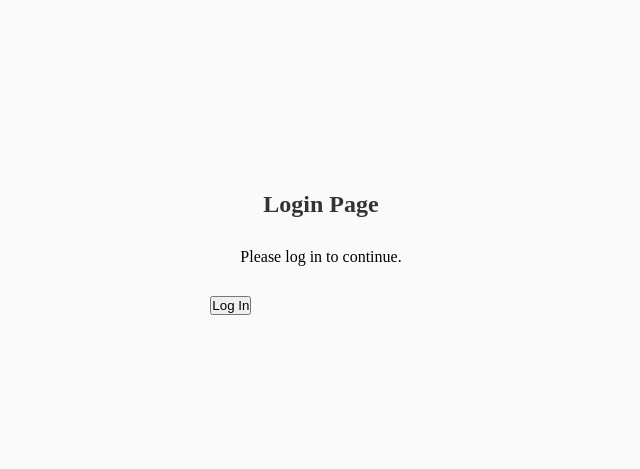
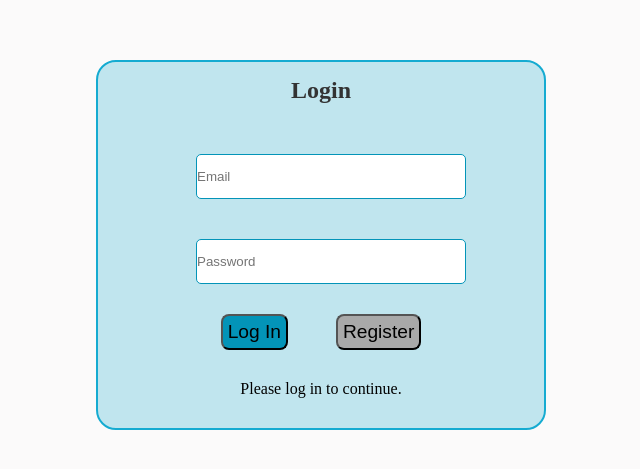
Before and after one commit to JonathanGian/TS_Group_App, a React (Vite) app in the folder frontend/: page / in a window 1280 px wide. Shown: the part 155-624 px from the top of the page, without its empty margins (319-959 px from the left). Built offline with nearby package versions, Linux system fonts and the light colour scheme.

Commit message:
Added Login and Registery for the user. Still needs to be navigated somewhere when after you login but everything else is done and token is stored in local storage for now

```diff
--- a/frontend/package.json
+++ b/frontend/package.json
@@ -15,7 +15,7 @@
     "@emotion/styled": "^11.14.0",
     "@fontsource/roboto": "^5.1.1",
     "@mui/icons-material": "^6.4.3",
-    "@mui/material": "^6.4.3",
+    "@mui/material": "^6.4.7",
     "@types/axios": "^0.9.36",
     "axios": "^1.7.9",
     "dotenv": "^16.4.7",
--- a/frontend/src/Components/Login/Login.css
+++ b/frontend/src/Components/Login/Login.css
@@ -8,8 +8,12 @@ body {
 }
 
 .login-container {
+    display: flex;
+    flex-direction: column;
+    justify-content: center;
+    align-items: center;
     width: 450px;
-    height: 270px;
+    max-height: 400px;
     background: #c0e5ee;
     border-radius: 20px;
     border: 2px solid #15abd1;
@@ -34,15 +38,29 @@ h1 {
 .login-button {
     background: #0394b8;
     font-size: larger;
-    padding: 10px;
+    padding: 5px;
     border-radius: 8px;
-    display: inline-block;
-    margin: 30px 10px 10px 0;
     text-align: center;
     vertical-align: middle;
     width: fit-content;
 }
+.register-button{
+    background: darkgray;
+    font-size: larger;
+    padding: 5px;
+    border-radius: 8px;
 
+    text-align: center;
+    vertical-align: middle;
+    width: fit-content;
+}
+.button-group{
+    width: 45%;
+    display: flex;
+    justify-content: space-between;
+    align-items: center;
+    margin-top: 20px;
+}
 p {
     text-align: center;
     margin: 30px;
--- a/frontend/src/Components/Login/Login.tsx
+++ b/frontend/src/Components/Login/Login.tsx
@@ -1,17 +1,73 @@
-import React from "react";
-import { useAuth } from "../../Contexts/AuthContext";
-import "./Login.css";
+import React, { useState } from "react";
+import './Login.css';
+import { useNavigate } from "react-router-dom";
+const Login = () => {
+  // Added states for username, email, and password
+  const [email, setEmail] = useState("");
+  const [password, setPassword] = useState("");
+  const [message, setMessage] = useState("");
+ const baseUrl = "http://localhost:5005/api/auth"; // Base URL for the backend
+  const navigate = useNavigate();
 
-const Login = () => {
-	const { login } = useAuth();
+  // Login function now sends email and password to the backend
+  const handleLogin = async () => {
+    try {
+      const response = await fetch(`${baseUrl}/login`, {
+        method: 'POST',
+        headers: { 'Content-Type': 'application/json' },
+        body: JSON.stringify({ email, password })
+      });
+      const data = await response.json();
+      if (response.ok) {
+        setMessage("Login successful!");
+        // Store the token for later authenticated requests
 
-	return (
-		<div>
-			<h1>Login Page</h1>
-			<p>Please log in to continue.</p>
-			<button onClick={login}>Log In</button>
-		</div>
-	);
+		// You can also store the token in localStorage or context for later use
+        localStorage.setItem("token", data.token);
+      } else {
+        setMessage(data.message || "Login failed. Please try again.");
+      }
+    } catch (error) {
+      setMessage("An error occurred during login. Please try again.");
+    }finally {
+	// Redirect to the dashboard after successful login
+		  if (message === "Login successful!") {
+			navigate("/");
+		  }
+	}
+  };
+
+  return (
+    <div className="login-container">
+      <h1>Login</h1>
+
+      <div className="form-group">
+        <input
+          className="login-input"
+          placeholder="Email"
+          value={email}
+          onChange={(e) => setEmail(e.target.value)}
+        />
+      </div>
+      <div className="form-group">
+        <input
+          type="password"
+          className="login-input"
+          placeholder="Password"
+          value={password}
+          onChange={(e) => setPassword(e.target.value)}
+        />
+      </div>
+      <div className="button-group">
+	    <button className="login-button" onClick={handleLogin}>Log In</button>
+      <button className="register-button" onClick={()=> navigate("/register")}>Register</button>
+	  </div>
+	  <div>
+      <p>Please log in to continue.</p>
+      <p>{message}</p>
+	  </div>
+    </div>
+  );
 };
 
 export default Login;
--- /dev/null
+++ b/frontend/src/Components/Register/Register.tsx
@@ -0,0 +1,151 @@
+import React, { useState } from "react";
+import { useNavigate } from "react-router-dom";
+import { Container, TextField, Button, Typography, Box } from "@mui/material";
+import { Link } from "react-router-dom";
+const Register = () => {
+  // Added states for username, email, and password
+  const [username, setUsername] = useState("");
+  const [email, setEmail] = useState("");
+  const [password, setPassword] = useState("");
+  const [message, setMessage] = useState("");
+  const baseUrl = "http://localhost:5005/api"; // Base URL for the backend
+  const navigate = useNavigate();
+  // Registration sends username, email, and password to the backend
+  const handleRegister = async () => {
+    try {
+      const response = await fetch(`${baseUrl}/auth/register`, {
+        method: "POST",
+        headers: { "Content-Type": "application/json" },
+        body: JSON.stringify({ username, email, password }),
+      });
+      const data = await response.json();
+      console.log("Registration response:", data);
+
+      if (response.ok) {
+        setMessage(data.message || "Registration successful!");
+
+      } else {
+        setMessage(data.message || "Registration failed. Please try again.");
+      }
+    } catch (error) {
+      setMessage("An error occurred during registration. Please try again.");
+    }
+  };
+
+  return (
+    <Container maxWidth="sm">
+         <Button
+        variant="outlined"
+        color="primary"
+        component={Link}
+        to="/login"
+        sx={{ marginTop: 2, marginBottom: 2 }}>
+            Back to Login
+        </Button>
+      <Box
+        sx={{
+          marginTop: 8,
+          display: "flex",
+          flexDirection: "column",
+          alignItems: "center"
+        }}
+      >
+        <Typography component="h1" variant="h4" gutterBottom>
+          Registration
+        </Typography>
+        <Box component="form" sx={{ width: "100%" }}>
+          <TextField
+            label="Username"
+            variant="outlined"
+            value={username}
+            onChange={(e) => setUsername(e.target.value)}
+            fullWidth
+            margin="normal"
+          />
+          <TextField
+            label="Email"
+            variant="outlined"
+            value={email}
+            onChange={(e) => setEmail(e.target.value)}
+            fullWidth
+            margin="normal"
+          />
+          <TextField
+            label="Password"
+            type="password"
+            variant="outlined"
+            value={password}
+            onChange={(e) => setPassword(e.target.value)}
+            fullWidth
+            margin="normal"
+          />
+          <Button
+            variant="contained"
+            color="primary"
+            onClick={handleRegister}
+            fullWidth
+            sx={{ mt: 2 }}
+          >
+            Register
+          </Button>
+          {message && (
+            <Typography variant="body1" align="center" sx={{ mt: 2 }}>
+              {message}
+            </Typography>
+          )}
+          <Typography variant="body1" align="center" sx={{ mt: 2 }}>
+            Please register to continue.
+          </Typography>
+          <Typography variant="body2" align="center" sx={{ mt: 2 }}>
+            Already have an account? <Link to="/login" style={{ textDecoration: 'none' }}>Login</Link> to continue.
+          </Typography>
+        </Box>
+      </Box>
+    </Container>
+
+/*  Here it is in the original format but wanted to try MUI
+
+<div className="login-container">
+      <h1>Registration</h1>
+      <div className="form-group">
+        <input
+          className="login-input"
+          placeholder="Username (for registration)"
+          value={username}
+          onChange={(e) => setUsername(e.target.value)}
+        />
+      </div>
+      <div className="form-group">
+        <input
+          className="login-input"
+          placeholder="Email"
+          value={email}
+          onChange={(e) => setEmail(e.target.value)}
+        />
+      </div>
+      <div className="form-group">
+        <input
+          type="password"
+          className="login-input"
+          placeholder="Password"
+          value={password}
+          onChange={(e) => setPassword(e.target.value)}
+        />
+      </div>
+      <div className="button-group">
+        <button className="register-button" onClick={handleRegister}>
+          Register
+        </button>
+      </div>
+      <p>{message}</p>
+      <p>Please register to continue.</p>
+      <button
+        className="login-button"
+        onClick={() => navigate("/login")}
+      >Back to Login</button>
+      <p>Already have an account? <a href="/login">Login</a> to continue.</p>
+    </div> */
+  );
+};
+
+export default Register;
--- a/frontend/src/Routes/appRoutes.tsx
+++ b/frontend/src/Routes/appRoutes.tsx
@@ -3,6 +3,7 @@ import { createBrowserRouter, RouteObject } from "react-router-dom";
 import Login from "../Components/Login/Login";
 import Overlay from "../Components/Overlay/Overlay";
 import { useAuth } from "../Contexts/AuthContext";
+import Register from "../Components/Register/Register";
 
 const ProtectedRoute = ({ children }: { children: JSX.Element }) => {
 	const { loggedIn } = useAuth();
@@ -22,6 +23,10 @@ const routes: RouteObject[] = [
 		path: "/login",
 		element: <Login />,
 	},
+	{
+		path: "/register",
+		element: <Register />,
+	},
 ];
 
 const createRoutes = () => createBrowserRouter(routes);
```
Also changed, not shown: 1 other file (tests, documents, lock files or other folders).
